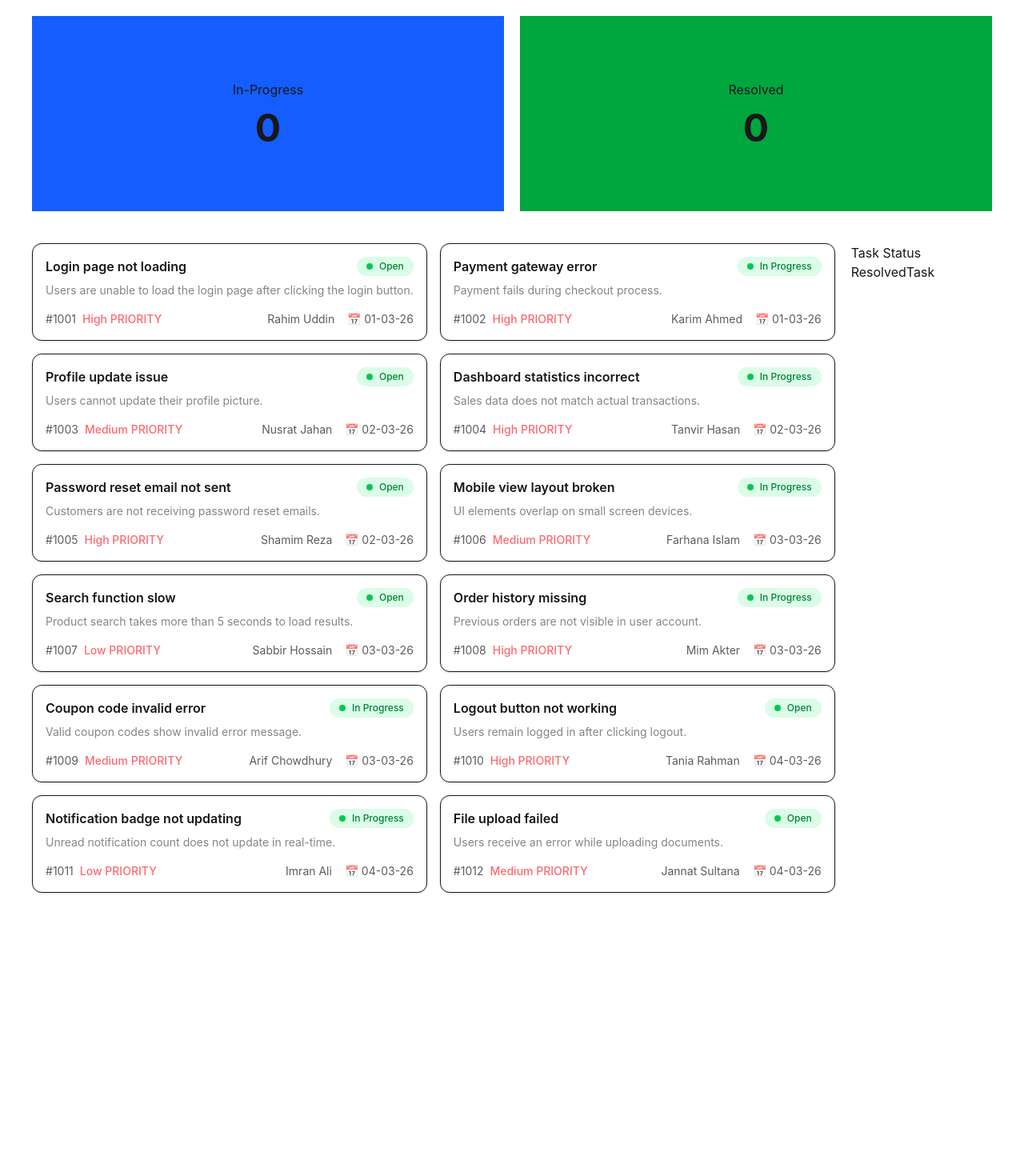
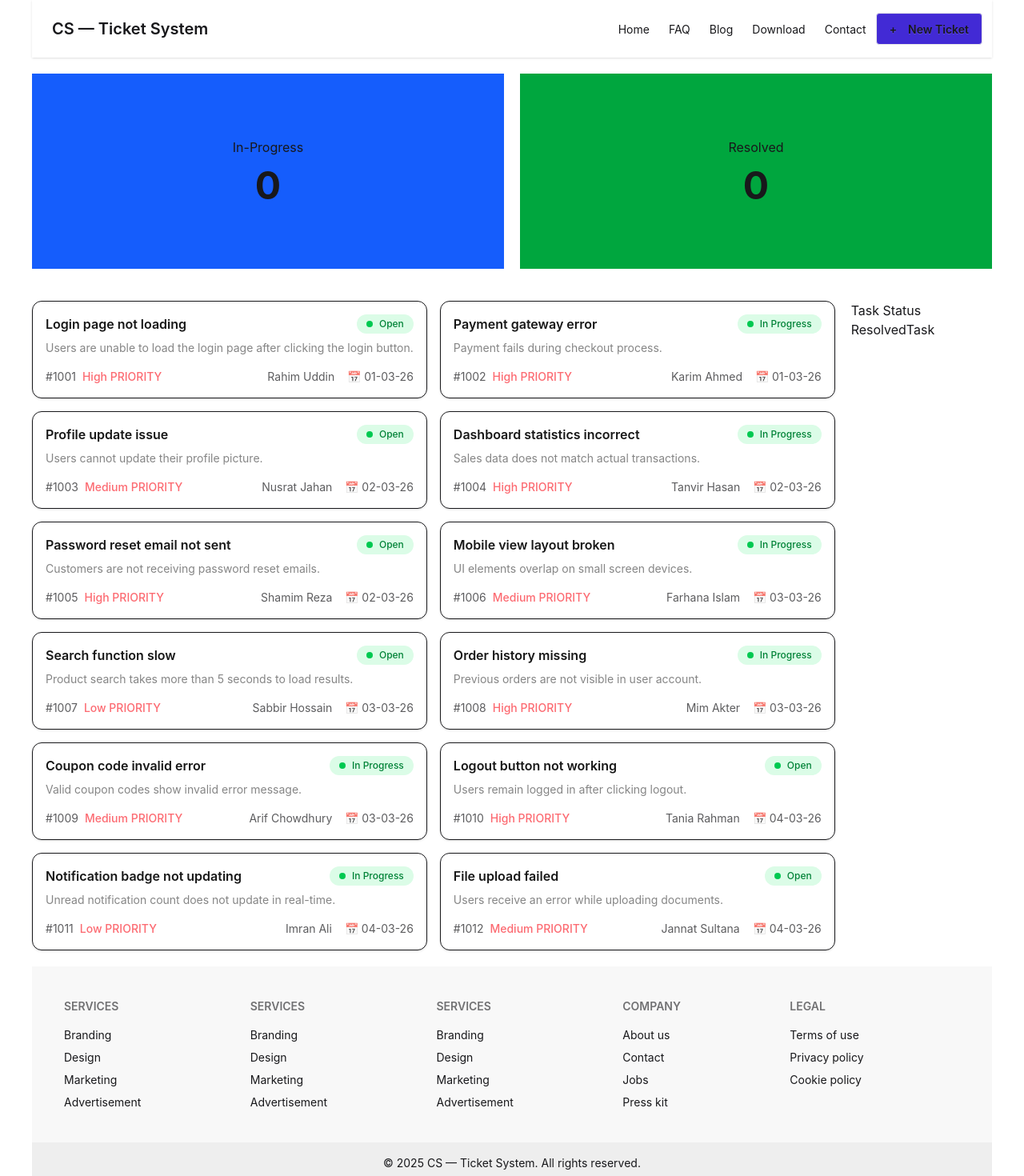
Before and after one commit to TanbhirAhmadSiddiqui/Customer-Support-Ticket-System-with-simple-React, a React (Vite) app: page / in a window 1280 px wide. Shown: the top 1470 px of the page at 80% size. Before the commit the page ends 1136 px from the top, so only its background shows below. Built offline with nearby package versions, Linux system fonts and the light colour scheme.

Commit message:
add Header and Footer

```diff
--- a/src/App.jsx
+++ b/src/App.jsx
@@ -2,6 +2,8 @@
 import "./App.css";
 import CustomerOverview from "./Components/CustomerOverview/CustomerOverview";
 import InProgressResolved from "./Components/InProgress_Resolve/InProgressResolved";
+import Header from "./Components/Header/Header";
+import Footer from "./Components/Footer/Footer";
 
 // load Customer Tickets
 const loadTicketsURL = "/tickets.json";
@@ -15,18 +17,19 @@
 function App() {
   // display Tickets in customer tickets an store a state name promiseTickets
   const tickets = use(allTickets);
-  const [promiseTickets, setpromiseTickets] = useState(tickets);
+  const [promiseTickets, setPromiseTickets] = useState(tickets);
   const deleteTicketToCustomer = (getTicket) => {
     const newPromiseTickets = promiseTickets.filter(
       (promise) => promise.id !== getTicket.id,
     );
-    setpromiseTickets(newPromiseTickets);
+    setPromiseTickets(newPromiseTickets);
   };
   // create state for In-Progress
   const [inProgress, setInProgress] = useState(0);
   const [resolvedProgress, setResolvedProgress] = useState(0);
   return (
     <>
+      <Header></Header>
       <InProgressResolved
         inProgress={inProgress}
         resolvedProgress={resolvedProgress}
@@ -41,6 +44,7 @@
           promiseTickets={promiseTickets}
         ></CustomerOverview>
       </Suspense>
+      <Footer></Footer>
     </>
   );
 }
--- /dev/null
+++ b/src/Components/Footer/Footer.jsx
@@ -0,0 +1,51 @@
+import React from "react";
+
+const Footer = () => {
+  return (
+    <div>
+      <footer className="max-w-300 mx-auto footer sm:footer-horizontal bg-base-200 text-base-content p-10">
+        <nav>
+          <h6 className="footer-title">Services</h6>
+          <a className="link link-hover">Branding</a>
+          <a className="link link-hover">Design</a>
+          <a className="link link-hover">Marketing</a>
+          <a className="link link-hover">Advertisement</a>
+        </nav>
+        <nav>
+          <h6 className="footer-title">Services</h6>
+          <a className="link link-hover">Branding</a>
+          <a className="link link-hover">Design</a>
+          <a className="link link-hover">Marketing</a>
+          <a className="link link-hover">Advertisement</a>
+        </nav>
+        <nav>
+          <h6 className="footer-title">Services</h6>
+          <a className="link link-hover">Branding</a>
+          <a className="link link-hover">Design</a>
+          <a className="link link-hover">Marketing</a>
+          <a className="link link-hover">Advertisement</a>
+        </nav>
+        <nav>
+          <h6 className="footer-title">Company</h6>
+          <a className="link link-hover">About us</a>
+          <a className="link link-hover">Contact</a>
+          <a className="link link-hover">Jobs</a>
+          <a className="link link-hover">Press kit</a>
+        </nav>
+        <nav>
+          <h6 className="footer-title">Legal</h6>
+          <a className="link link-hover">Terms of use</a>
+          <a className="link link-hover">Privacy policy</a>
+          <a className="link link-hover">Cookie policy</a>
+        </nav>
+      </footer>
+      <footer className="max-w-300 mx-auto footer sm:footer-horizontal footer-center bg-base-300 text-base-content p-4">
+        <aside>
+          <p>© 2025 CS — Ticket System. All rights reserved.</p>
+        </aside>
+      </footer>
+    </div>
+  );
+};
+
+export default Footer;
--- /dev/null
+++ b/src/Components/Header/Header.jsx
@@ -0,0 +1,79 @@
+import React from "react";
+
+const Header = () => {
+  return (
+    <div className="navbar max-w-300 mx-auto bg-base-100 shadow-sm">
+      <div className="navbar-start">
+        <div className="dropdown">
+          <div tabIndex={0} role="button" className="btn btn-ghost lg:hidden">
+            <svg
+              xmlns="http://www.w3.org/2000/svg"
+              className="h-5 w-5"
+              fill="none"
+              viewBox="0 0 24 24"
+              stroke="currentColor"
+            >
+              {" "}
+              <path
+                strokeLinecap="round"
+                strokeLinejoin="round"
+                strokeWidth="2"
+                d="M4 6h16M4 12h8m-8 6h16"
+              />{" "}
+            </svg>
+          </div>
+          <ul
+            tabIndex="-1"
+            className="menu menu-sm dropdown-content bg-base-100 rounded-box z-1 mt-3 w-52 p-2 shadow"
+          >
+            <li>
+              <a>Home</a>
+            </li>
+            <li>
+              <a>FAQ</a>
+            </li>
+            <li>
+              <a>Changelog</a>
+            </li>
+            <li>
+              <a>Blog</a>
+            </li>
+            <li>
+              <a>Download</a>
+            </li>
+            <li>
+              <a>Contact</a>
+            </li>
+          </ul>
+        </div>
+        <a className="btn btn-ghost text-xl">CS — Ticket System</a>
+      </div>
+      <div className="navbar-end hidden lg:flex">
+        <ul className="menu menu-horizontal px-1 items-center">
+          <li>
+            <a>Home</a>
+          </li>
+          <li>
+            <a>FAQ</a>
+          </li>
+          <li>
+            <a>Blog</a>
+          </li>
+          <li>
+            <a>Download</a>
+          </li>
+          <li>
+            <a>Contact</a>
+          </li>
+          <li>
+            <button className="btn bg-[#422AD5] rounded px-4">
+              <span className="pr-2">+</span>New Ticket
+            </button>
+          </li>
+        </ul>
+      </div>
+    </div>
+  );
+};
+
+export default Header;
```
